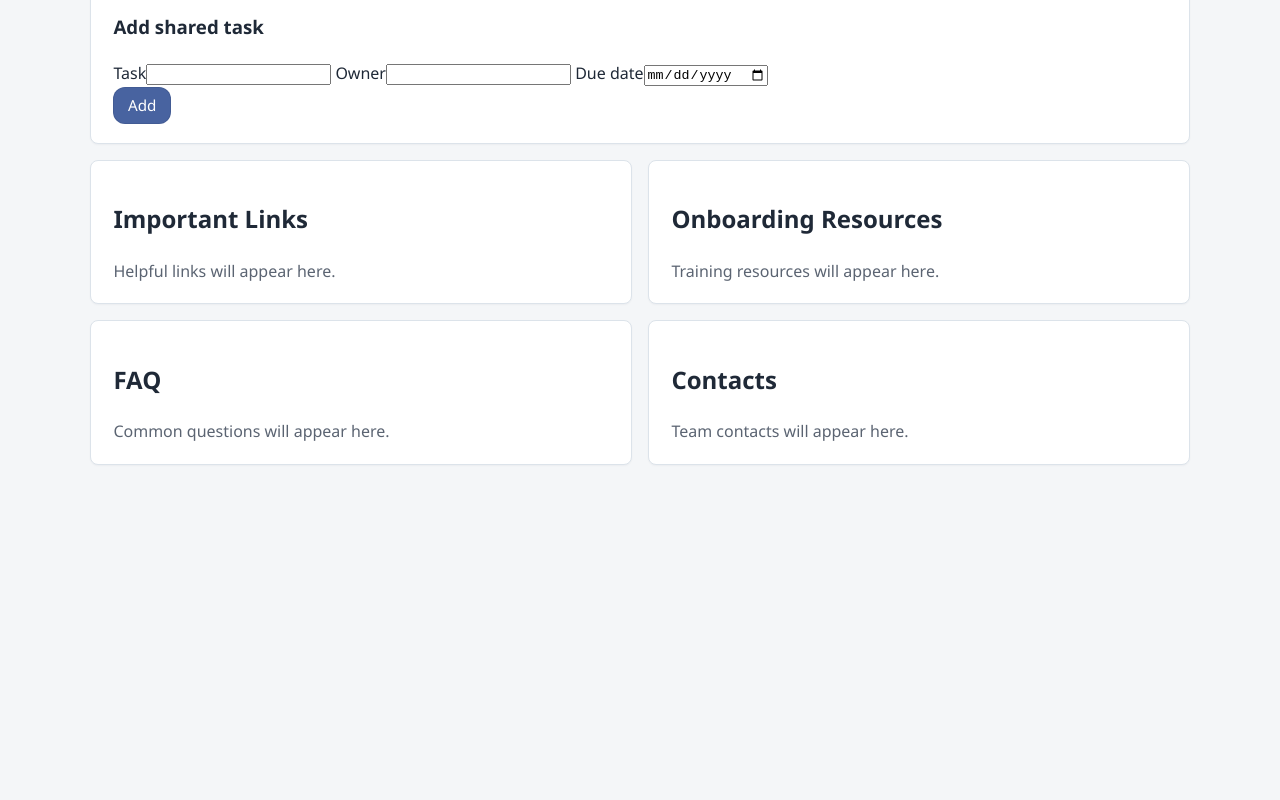
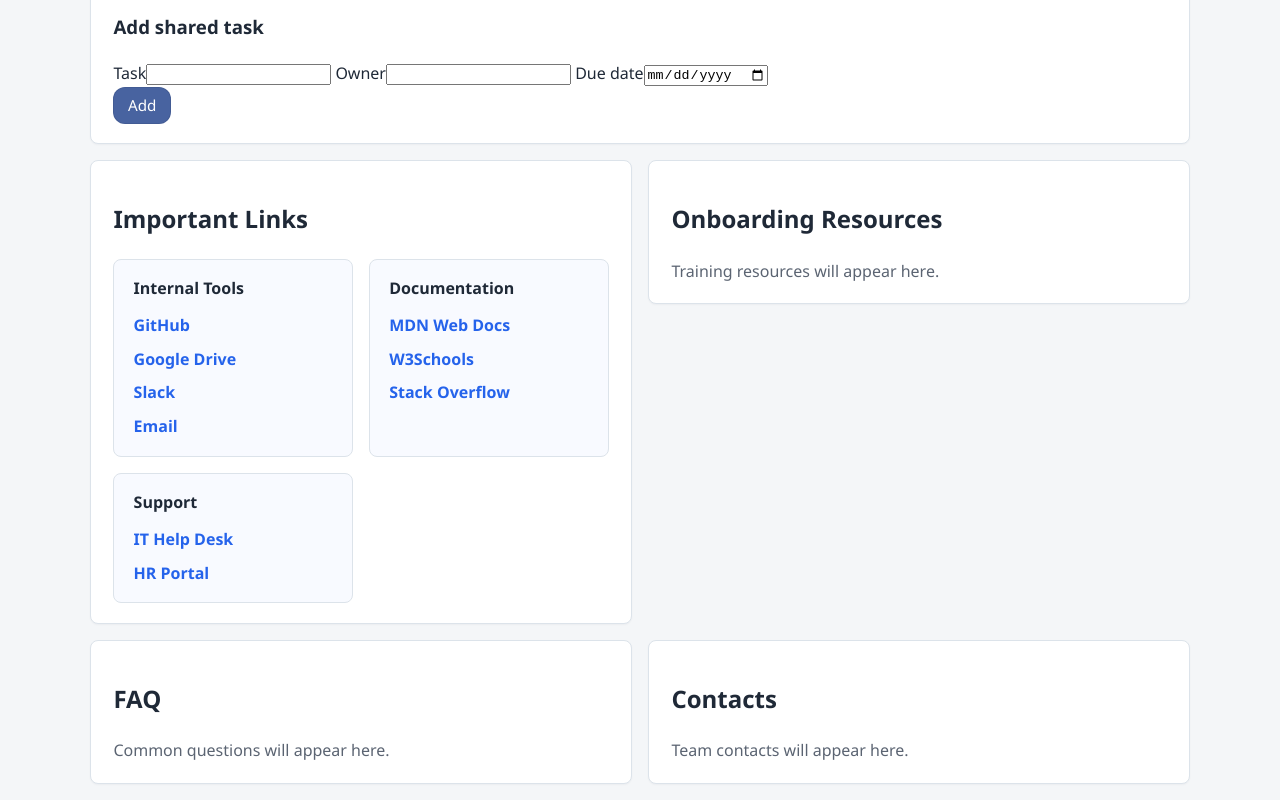
Before and after one commit to teysha-h/intern-workspace, a plain HTML site: page index.html in a window 1280 px wide. Shown: the part 1653-2453 px from the top of the page. Before the commit the page ends 2134 px from the top, so only its background shows below. Drawn offline with Linux system fonts and the light colour scheme.

Commit message:
Links: Category layout created and displayed on page

```diff
--- a/index.html
+++ b/index.html
@@ -44,7 +44,32 @@
 
       <section id="links">
         <h2>Important Links</h2>
-        <p>Helpful links will appear here.</p>
+        <div class="links-container">
+          <div class="link-category">
+            <h3>Internal Tools</h3>
+            <div class="link-list">
+              <a href="https://github.com" target="_blank" rel="noopener noreferrer">GitHub</a>
+              <a href="https://drive.google.com" target="_blank" rel="noopener noreferrer">Google Drive</a>
+              <a href="https://slack.com" target="_blank" rel="noopener noreferrer">Slack</a>
+              <a href="https://mail.google.com" target="_blank" rel="noopener noreferrer">Email</a>
+            </div>
+          </div>
+          <div class="link-category">
+            <h3>Documentation</h3>
+            <div class="link-list">
+              <a href="https://developer.mozilla.org" target="_blank" rel="noopener noreferrer">MDN Web Docs</a>
+              <a href="https://www.w3schools.com" target="_blank" rel="noopener noreferrer">W3Schools</a>
+              <a href="https://stackoverflow.com" target="_blank" rel="noopener noreferrer">Stack Overflow</a>
+            </div>
+          </div>
+          <div class="link-category">
+            <h3>Support</h3>
+            <div class="link-list">
+              <a href="https://support.google.com" target="_blank" rel="noopener noreferrer">IT Help Desk</a>
+              <a href="https://www.microsoft.com" target="_blank" rel="noopener noreferrer">HR Portal</a>
+            </div>
+          </div>
+        </div>
       </section>
 
       <section id="onboarding">
--- a/styles.css
+++ b/styles.css
@@ -601,3 +601,42 @@ input[type="submit"],
   font-size: 0.82rem;
   font-weight: 700;
 }
+
+/* Important Links: category layout */
+.links-container {
+  display: grid;
+  grid-template-columns: repeat(auto-fit, minmax(220px, 1fr));
+  gap: 1rem;
+  margin-top: 1rem;
+}
+
+.link-category {
+  border: 1px solid var(--border);
+  border-radius: 8px;
+  padding: 1rem 1.2rem;
+  background: rgba(37, 99, 235, 0.03);
+}
+
+.link-category h3 {
+  margin: 0 0 0.75rem;
+  font-size: 1rem;
+  color: var(--text);
+}
+
+.link-list {
+  display: grid;
+  gap: 0.5rem;
+  list-style: none;
+  margin: 0;
+  padding: 0;
+}
+
+.link-list a {
+  color: var(--accent);
+  text-decoration: none;
+  font-weight: 600;
+}
+
+.link-list a:hover {
+  text-decoration: underline;
+}
```
